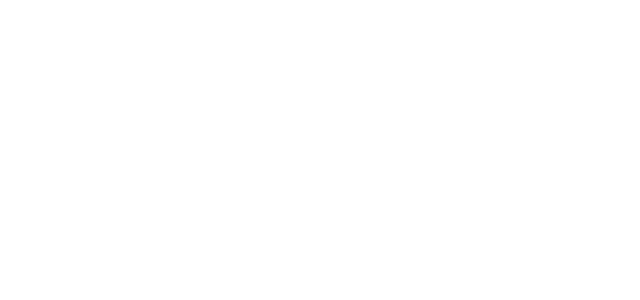
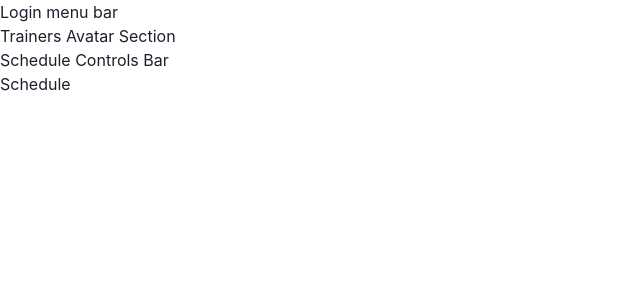
Before and after one commit to cheestick/schadmin-app, a React (Vite) app: page / in a window 1280 px wide. Shown: the top 300 px of the page, without its empty margins (0-640 px from the left). Built offline with nearby package versions, Linux system fonts and the light colour scheme.

Commit message:
app scheme

```diff
--- a/src/App.tsx
+++ b/src/App.tsx
@@ -1,8 +1,14 @@
-import { Icon, PhoneIcon, StarIcon } from '@chakra-ui/icons'
 import { Box, Container } from '@chakra-ui/react'
 
 const App = () => {
-  return <></>
+  return (
+    <>
+      <Box>Login menu bar</Box>
+      <Box>Trainers Avatar Section</Box>
+      <Box>Schedule Controls Bar</Box>
+      <Box>Schedule</Box>
+    </>
+  )
 }
 
 export default App
```
